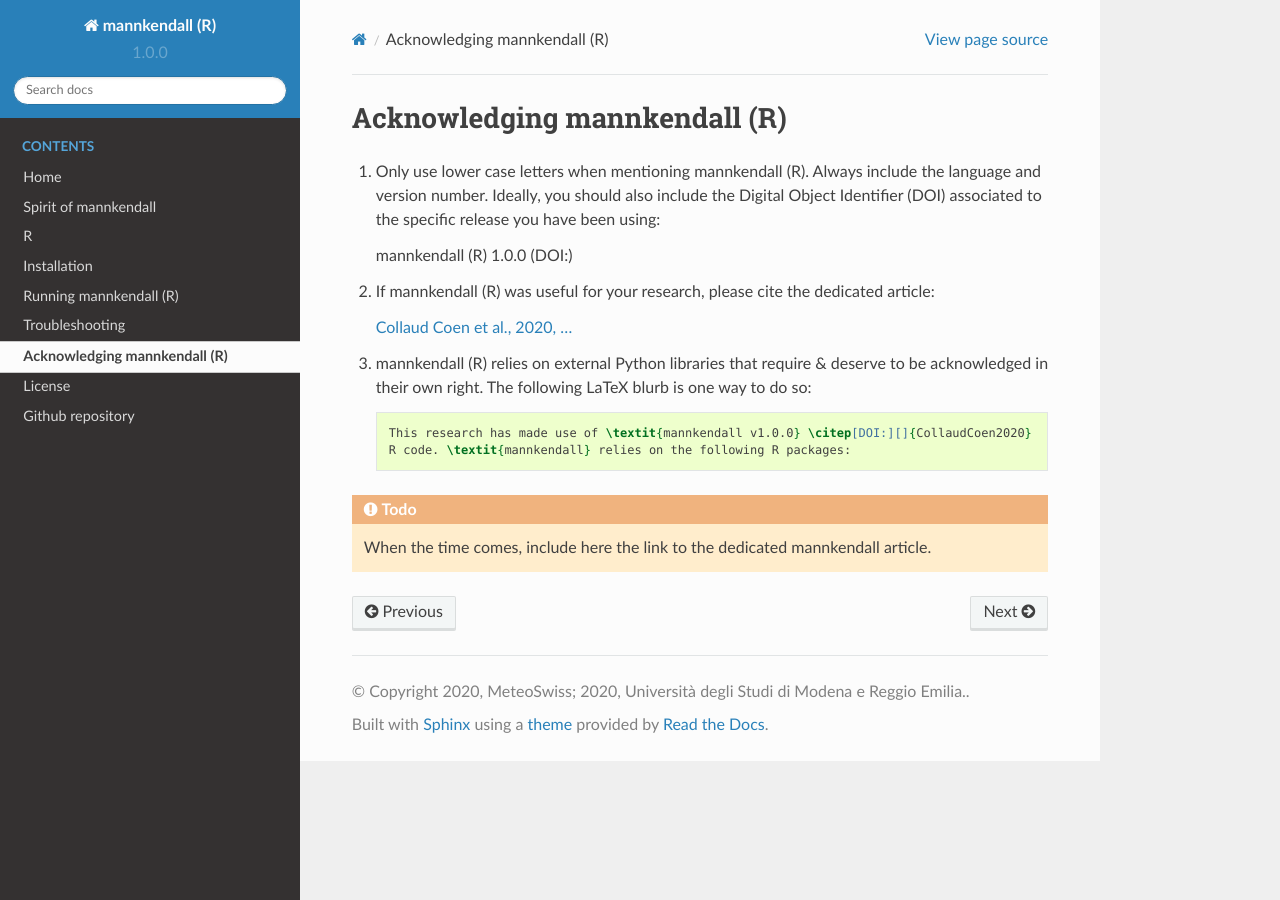
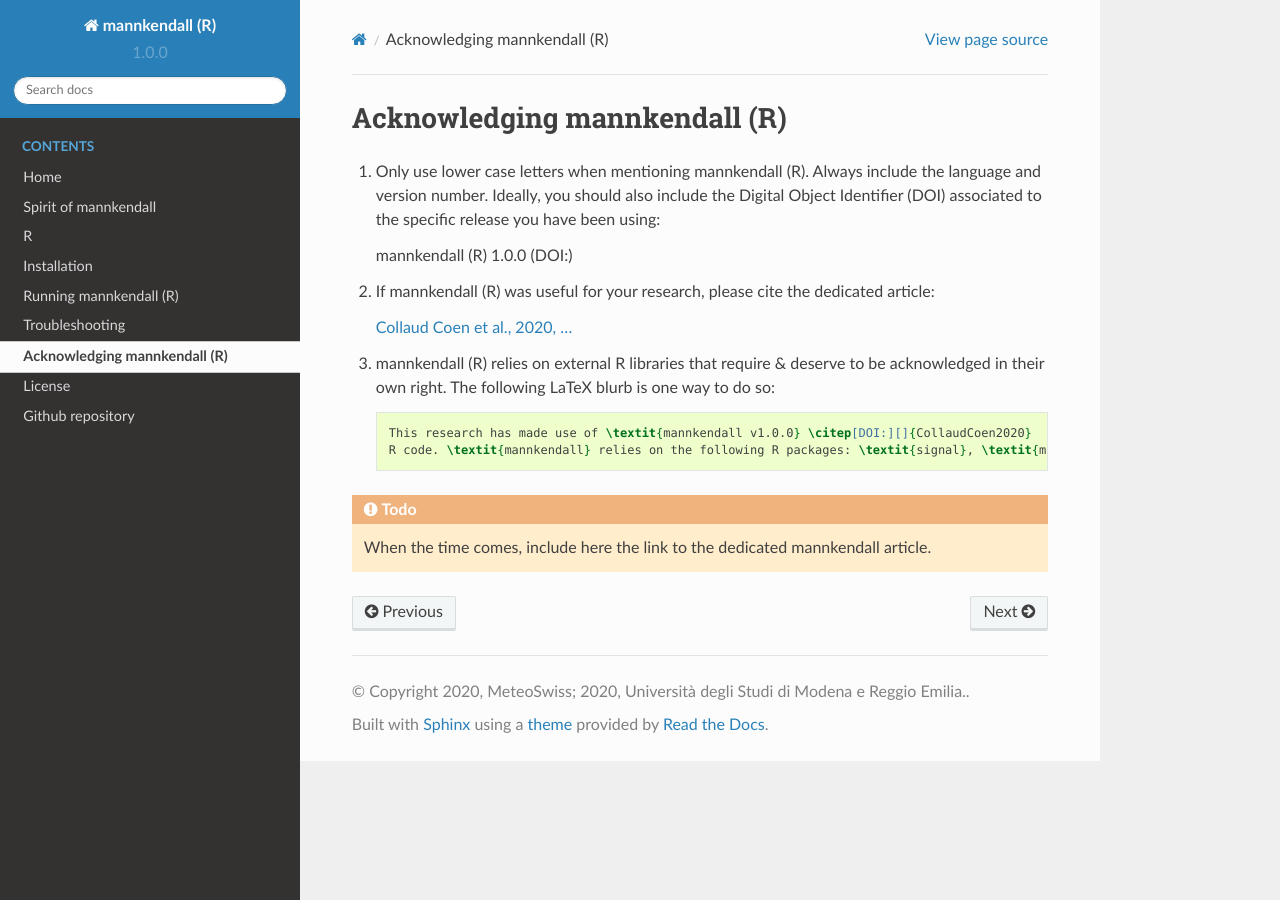
Before and after one commit to mannkendall/R, a Sphinx documentation site: the page built from docs/source/acknowledge.rst, in a window 1280 px wide. Built offline with Sphinx 7.4.7 and the Read the Docs theme 2.0.0, drawn with Linux system fonts in a browser that asks for light colours.

Commit message:
Update acknowledge.rst

```diff
--- a/docs/source/acknowledge.rst
+++ b/docs/source/acknowledge.rst
@@ -14,13 +14,13 @@ Acknowledging |name|
 
    `Collaud Coen et al., 2020, ... <http:....>`__
 
-3. |name| relies on external Python libraries that require & deserve to be acknowledged in their own
+3. |name| relies on external R libraries that require & deserve to be acknowledged in their own
    right. The following LaTeX blurb is one way to do so:
 
    .. code-block:: latex
 
         This research has made use of \textit{mannkendall v1.0.0} \citep[DOI:][]{CollaudCoen2020}
-        R code. \textit{mannkendall} relies on the following R packages:
+        R code. \textit{mannkendall} relies on the following R packages: \textit{signal}, \textit{magrittr}
 
 .. todo::
 
```
